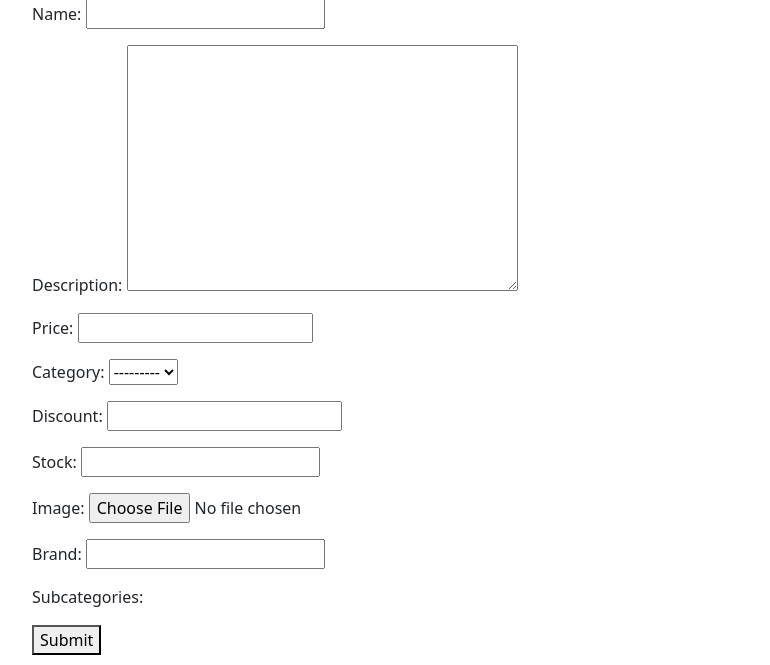
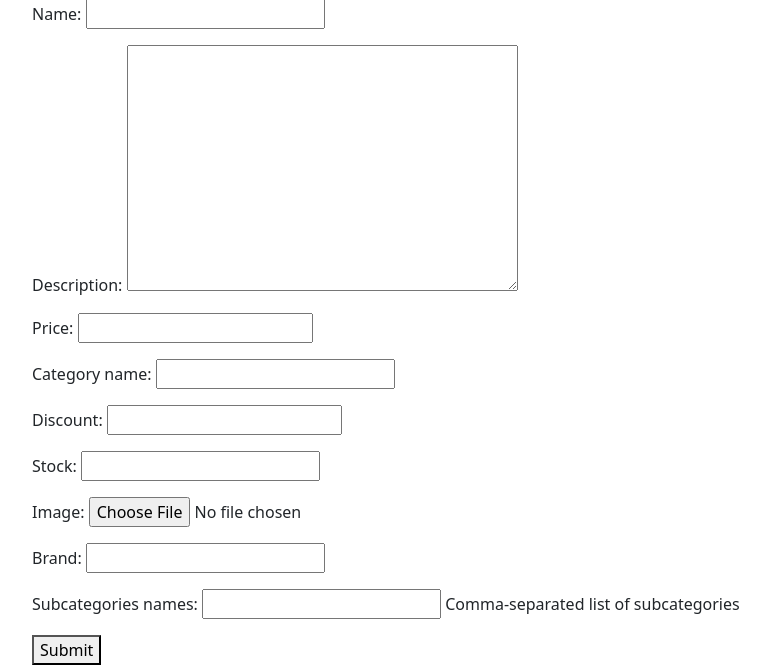
Before and after one commit to Shamit2105/woc7.0-django-ecommerce-Shamit, a Django app: page /create_item/1/ in a window 1280 px wide. Shown: the part 137-802 px from the top of the page, without its empty margins (50-820 px from the left). Run offline with Django 5.2, Linux system fonts and the light colour scheme; data that the repository does not hold is empty.

Commit message:
further simplified creating items by asking user to only submit item details, category and subcategory creation logic done in form and views methods

```diff
--- a/orders/views.py
+++ b/orders/views.py
@@ -15,7 +15,7 @@ from .mixins import CustomerRequiredMixin
 
 
 
-class OrderConfirmView(View):
+class OrderConfirmView(CustomerRequiredMixin,View):
     def get(self, request, *args, **kwargs):
         item_id = self.kwargs.get('item_id')
         item = get_object_or_404(Item, id=item_id)
@@ -39,7 +39,7 @@ class OrderConfirmView(View):
         return redirect('order')
 
 
-class OrderLView(ListView):
+class OrderLView(LoginRequiredMixin,ListView):
     model = Order
     template_name = 'order_summary.html'
     context_object_name = 'cart_items'
--- a/products/forms.py
+++ b/products/forms.py
@@ -1,23 +1,33 @@
 from django import forms
 from .models import Category, SubCategory, Item,Review
 
-class CategoryForm(forms.ModelForm):
-    class Meta:
-        model = Category
-        fields = ['name', 'description']
+class ItemForm(forms.ModelForm):
+    category_name = forms.CharField(max_length=100, required=True)
+    subcategories_names = forms.CharField(max_length=500, required=False, help_text="Comma-separated list of subcategories")
 
-class SubCategoryForm(forms.ModelForm):
-    class Meta:
-        model = SubCategory
-        fields = ['category', 'subcategories']
-
-class ItemForm(forms.ModelForm):
     class Meta:
         model = Item
-        fields = ['name', 'description', 'price', 'category', 'discount', 'stock', 'image', 'brand', 'subcategories']
-        widgets = {
-            'subcategories': forms.CheckboxSelectMultiple(),
-        }
+        fields = ['name', 'description', 'price', 'category_name', 'discount', 'stock', 'image', 'brand', 'subcategories_names']
+
+    def save(self, commit=True):
+        category_name = self.cleaned_data['category_name']
+        subcategories_names = self.cleaned_data['subcategories_names']
+
+        category, _ = Category.objects.get_or_create(name=category_name)
+
+
+        item = super().save(commit=False)
+        item.category = category
+        if commit:
+            item.save()
+
+        if subcategories_names:
+            subcategory_names_list = [name.strip() for name in subcategories_names.split(',')]
+            for subcategory_name in subcategory_names_list:
+                subcategory, _ = SubCategory.objects.get_or_create(name=subcategory_name, category=category)
+                item.subcategories.add(subcategory)
+
+        return item
 
 class ReviewForm(forms.ModelForm):
     class Meta:
--- a/products/models.py
+++ b/products/models.py
@@ -5,18 +5,21 @@ from django.dispatch import receiver
 from users.models import CustomUser
 
 class Category(models.Model):
-    name = models.CharField(max_length=100)
-    description = models.TextField(max_length=500)
+    name = models.CharField(max_length=100, unique=True)
+
 
     def __str__(self):
         return self.name
 
 class SubCategory(models.Model):
-    category = models.ForeignKey(Category, on_delete=models.CASCADE)
-    subcategories = models.CharField(max_length=100)
+    name = models.CharField(max_length=100)  # changed to field name for clarity
+    category = models.ForeignKey(Category, on_delete=models.CASCADE, related_name='subcategories')
+
+    class Meta:
+        unique_together = ('name', 'category')
 
     def __str__(self):
-        return self.subcategories
+        return f"{self.name} ({self.category.name})"
 
 class Item(models.Model):
     name = models.CharField(max_length=100)
@@ -28,7 +31,6 @@ class Item(models.Model):
     image = models.ImageField(upload_to='items/')
     brand = models.CharField(max_length=100)
     subcategories = models.ManyToManyField(SubCategory)
-
 
     def discounted_price(self):
         return self.price - self.discount * self.price / 100
@@ -47,7 +49,6 @@ class Review(models.Model):
         (5, '5 Stars'),
     ]
 
-    # Rating field to hold the star rating (1 to 5)
     review_author = models.ForeignKey(CustomUser,on_delete=models.CASCADE,null=True)
     rating = models.IntegerField(choices=RATING_CHOICES,default=3)
     review = models.TextField(null=True)
--- a/products/urls.py
+++ b/products/urls.py
@@ -1,13 +1,13 @@
 from django.urls import path
-from .views import (CategoryCreateView,SubcategoryCreateView,ItemCreateView
-                    ,ItemListView,ItemDetailView,SearchResultsListView,ReviewView)
+from .views import (ItemCreateView,
+                    ItemListView,ItemDetailView,SearchResultsListView,ReviewView)
 
 urlpatterns = [
     path('', ItemListView.as_view(), name='home'),
     path('product/<int:pk>/', ItemDetailView.as_view(), name='product_detail'),
     path('review/<int:item_id>/', ReviewView.as_view(), name='review_form'),
-    path('create_category/<int:user_id>/',CategoryCreateView.as_view(),name='create_category'),
-    path('create_subcategory/<int:user_id>/',SubcategoryCreateView.as_view(),name='create_subcategory'),
+    #path('create_category/<int:user_id>/',CategoryCreateView.as_view(),name='create_category'),
+    #path('create_subcategory/<int:user_id>/',SubcategoryCreateView.as_view(),name='create_subcategory'),
     path('create_item/<int:user_id>/',ItemCreateView.as_view(),name='create_item'),
     path('searchresults/',SearchResultsListView.as_view(),name='search_results')
 ]
--- a/products/views.py
+++ b/products/views.py
@@ -6,46 +6,28 @@ from django.contrib.auth.mixins import LoginRequiredMixin
 from django.db.models import Q
 
 from orders.models import UserOrder
-from .forms import CategoryForm, SubCategoryForm, ItemForm, ReviewForm
+from .forms import ItemForm, ReviewForm
 from .models import Category, SubCategory, Item, Review
-
-class CategoryCreateView(CreateView):
-    model = Category
-    template_name = 'category_create.html'
-    form_class = CategoryForm
-    success_url = reverse_lazy('home')
-
-class SubcategoryCreateView(CreateView):
-    model = SubCategory
-    template_name = 'subcategory_create.html'
-    form_class = SubCategoryForm
-    success_url = reverse_lazy('home')
 
 class ItemCreateView(CreateView):
     model = Item
+    form_class = ItemForm
     template_name = 'item_create.html'
-    form_class = ItemForm
     success_url = reverse_lazy('home')
 
-    def get_form(self, form_class=None):#to display subcategories option that the seller currently has
-        form = super(ItemCreateView, self).get_form(form_class)
-        form.fields['subcategories'].queryset = SubCategory.objects.none()
+    def form_valid(self,form):
+        category_name = form.cleaned_data['category_name']
+        subcategories_names = form.cleaned_data.get('subcategories_name','')
 
-        if self.request.POST:
-            form = ItemForm(self.request.POST, self.request.FILES)
-            if form.is_valid():
-                category_id = form.cleaned_data.get('category').id
-                form.fields['subcategories'].queryset = SubCategory.objects.filter(category_id=category_id).order_by('subcategories')
-        else:
-            form = ItemForm()
-        return form
+        category, created = Category.objects.get_or_create(name=category_name)
+        form.instance.category = category
+        response = super().form_valid(form)
+        if subcategories_names:
+            subcategory_names_list = [name.strip() for name in subcategories_names.split(',')]
+            for subcategory_name in subcategory_names_list:
+                subcategory, _ = SubCategory.objects.get_or_create(name=subcategory_name, category=category)
+                form.instance.subcategories.add(subcategory)
 
-    def form_valid(self, form):#after validating form, we add subcategory to subcategories
-        response = super().form_valid(form)
-        subcategories = form.cleaned_data['subcategories']
-        for subcategory in subcategories:
-            self.object.subcategories.add(subcategory)
-        messages.success(self.request, "Item created successfully.")
         return response
 
 class ItemListView(ListView):
--- a/templates/_base.html
+++ b/templates/_base.html
@@ -41,11 +41,7 @@
                         </a>
                         <ul class="dropdown-menu dropdown-menu-end" aria-labelledby="userDropdown">
                             <li>
-                                <a class="dropdown-item" href="{% url 'create_category' user.id %}">Create Category</a>
-                            </li>
-                            <li>
-                                <a class="dropdown-item" href="{% url 'create_subcategory' user.id %}">Create Subcategory</a>
-                            </li>
+
                             <li>
                                 <a class="dropdown-item" href="{% url 'create_item' user.id %}">Create Item</a>
                             </li>
--- a/templates/product_detail.html
+++ b/templates/product_detail.html
@@ -36,6 +36,8 @@
             {% endfor %}
         </ul>
     {% else %}
+        <br>
+        <hr>
         <p>No reviews yet. Be the first to review this item!</p>
     {% endif %}
 {% endblock content %}
```
Also changed, not shown: products/admin.py (+1 -18 lines), media/items/510cs9VwjUL._AC_UF1000,1000_QL80_.jpg (added), media/items/510cs9VwjUL._AC_UF10001000_QL80_.jpg (added), media/items/cm.jpg (added), media/items/cm_fiY4dH4.jpg (added), products/migrations/0009_rename_subcategories_subcategory_name_and_more.py (added).
